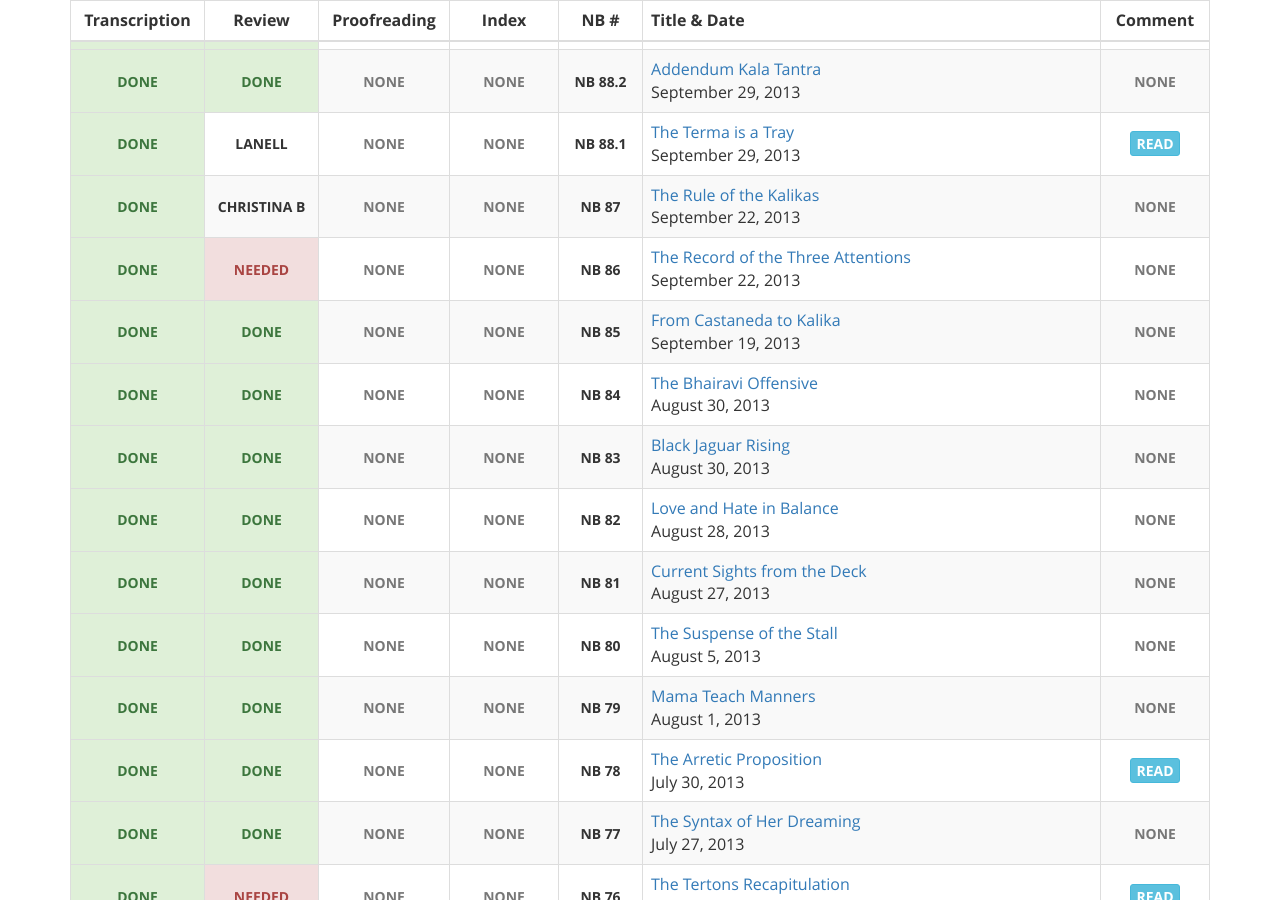
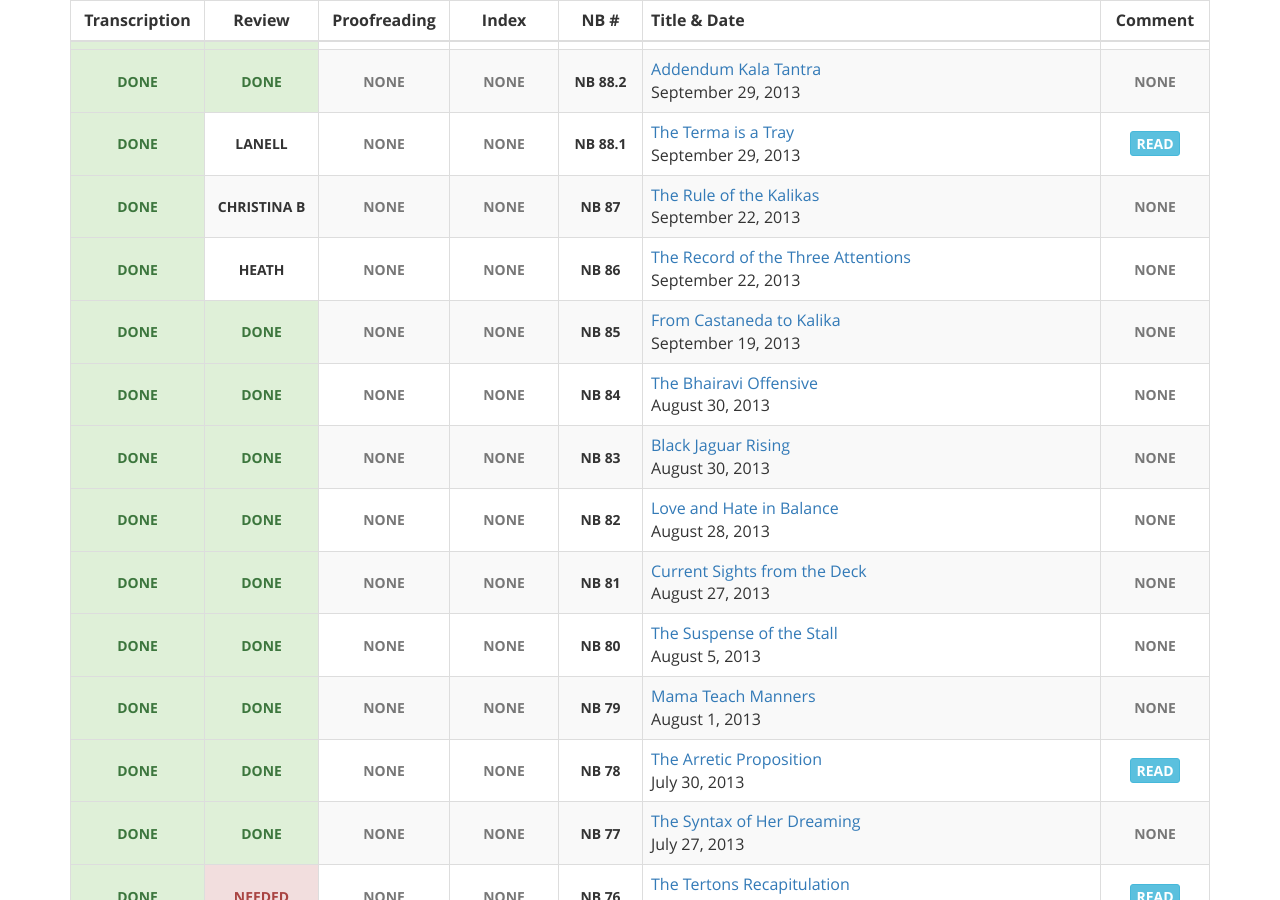
Before and after one commit to gaiaspora/gaiaspora.github.io, a Jekyll site: the page built from content/navigator-briefings.markdown, in a window 1280 px wide and 900 px high, scrolled down 2580 px. Built offline with Jekyll 4.4.1, drawn with Linux system fonts in a browser that asks for light colours.

Commit message:
Update nb.yaml

```diff
--- a/_data/nb.yaml
+++ b/_data/nb.yaml
@@ -333,7 +333,7 @@
 
 - NB: "86"
   Transcription: "done"
-  Review: "needed"
+  Review: "Heath"
   Proofreading: "none"
   Index: "none"
   Title: "The Record of the Three Attentions"
```
